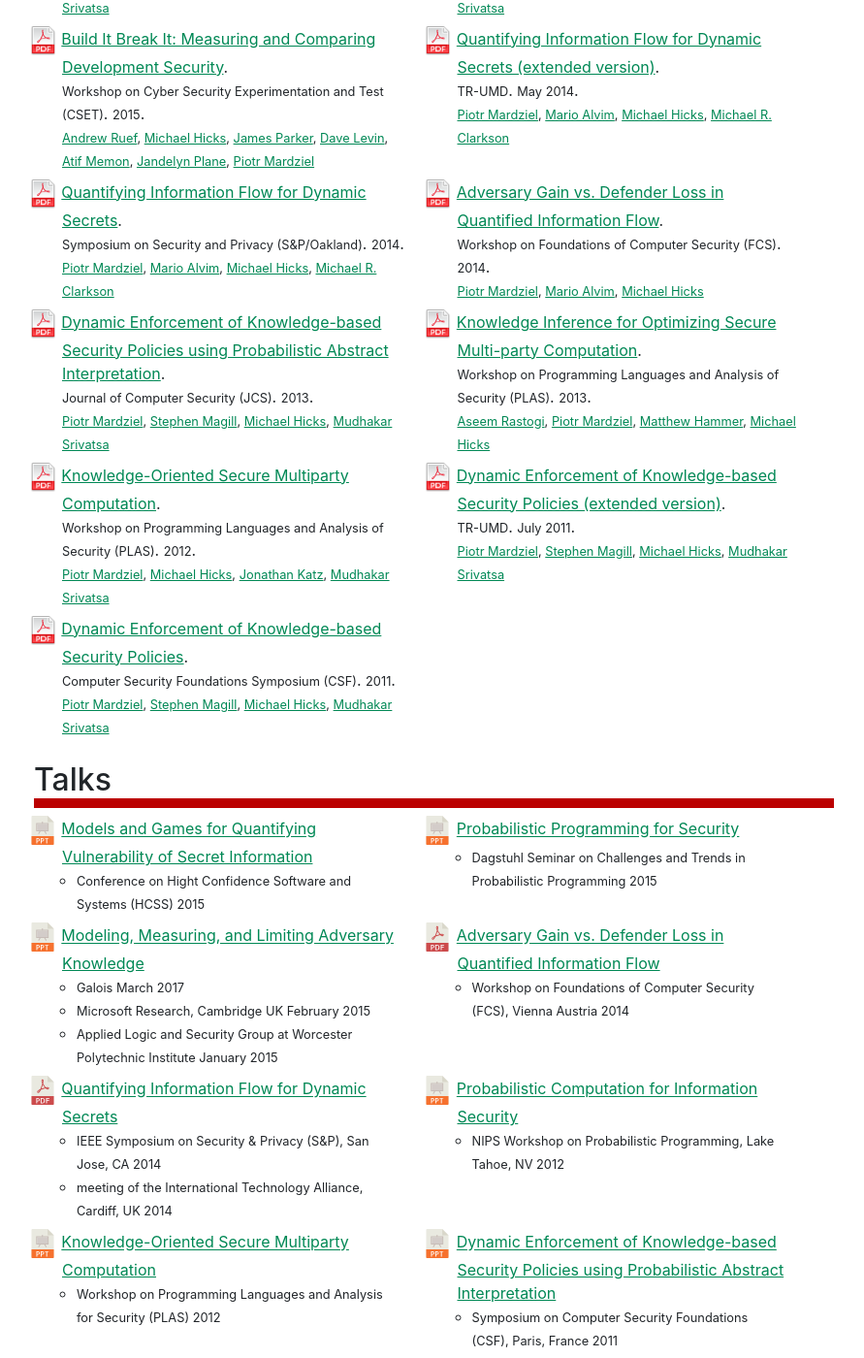
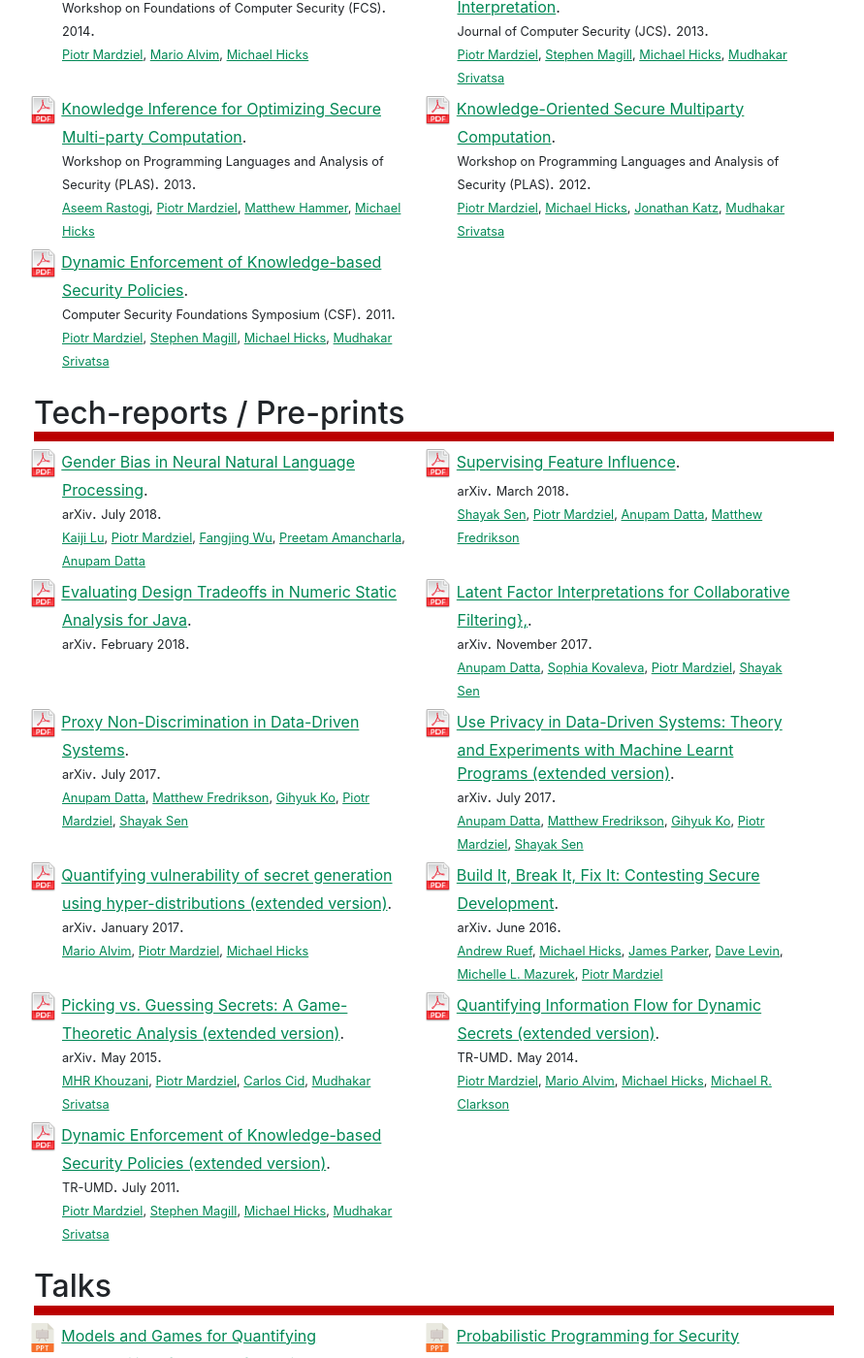
Before and after one commit to piotrm0/website-jekyll, a Jekyll site: the page built from public_html_src/index.html, in a window 1280 px wide and 1400 px high, scrolled down 2740 px. Shown: the whole window at 97% size, without its empty margins (335-1226 px from the left). Built offline with Jekyll 4.4.1, drawn with Linux system fonts in a browser that asks for light colours; some of the changed text lies outside the part shown.

Commit message:
preprints

```diff
--- a/public_html_src/_data/papers.yaml
+++ b/public_html_src/_data/papers.yaml
@@ -1,213 +1,282 @@
-wei2018evaluating:
-  title: "Evaluating Design Tradeoffs in Numeric Static Analysis for Java"
-  venue: ESOP
-  year: 2018
-  pdf: http://www.cs.umd.edu/~mwh/papers/eval-analysis-submit.pdf
-  authors:
-    - Shiyi Wei
-    - Piotr Mardziel
-    - Andrew Ruef
-    - Jeffrey S. Foster
-    - Michael Hicks
+Papers:
+  wei2018evaluating:
+    title: "Evaluating Design Tradeoffs in Numeric Static Analysis for Java"
+    venue: ESOP
+    year: 2018
+    pdf: http://www.cs.umd.edu/~mwh/papers/eval-analysis-submit.pdf
+    authors:
+      - Shiyi Wei
+      - Piotr Mardziel
+      - Andrew Ruef
+      - Jeffrey S. Foster
+      - Michael Hicks
 
-alvim2017quantifyingTR:
-  title: "Quantifying vulnerability of secret generation using hyper-distributions (extended version)"
-  venue: arXiv
-  year: January 2017
-  pdf: http://arxiv.org/pdf/1701.04174.pdf
-  authors:
-    - Mario Alvim
-    - Piotr Mardziel
-    - Michael Hicks
+  alvim2017quantifying:
+    title: "Quantifying vulnerability of secret generation using hyper-distributions"
+    venue: POST
+    year: 2017
+    pdf: http://homepages.dcc.ufmg.br/~msalvim/publications/2017-POST.pdf
+    authors:
+      - Mario Alvim
+      - Piotr Mardziel
+      - Michael Hicks
 
-datta2017discriminationTR:
-  title: "Proxy Non-Discrimination in Data-Driven Systems"
-  venue: arXiv
-  year: July 2017
-  pdf: http://arxiv.org/pdf/1707.08120.pdf
-  authors:
-    - Anupam Datta
-    - Matthew Fredrikson
-    - Gihyuk Ko
-    - Piotr Mardziel
-    - Shayak Sen
+  datta2017useprivacy:
+    title: "Use Privacy in Data-Driven Systems: Theory and Experiments with Machine Learnt Programs"
+    venue: CCS
+    year: 2017
+    pdf: http://arxiv.org/pdf/1705.07807.pdf
+    authors:
+      - Anupam Datta
+      - Matthew Fredrikson
+      - Gihyuk Ko
+      - Piotr Mardziel
+      - Shayak Sen
 
-alvim2017quantifying:
-  title: "Quantifying vulnerability of secret generation using hyper-distributions"
-  venue: POST
-  year: 2017
-  pdf: http://homepages.dcc.ufmg.br/~msalvim/publications/2017-POST.pdf
-  authors:
-    - Mario Alvim
-    - Piotr Mardziel
-    - Michael Hicks
+  ruef2016bibifi:
+    title: "Build It, Break It, Fix It: Contesting Secure Development"
+    venue: CCS
+    year: 2016
+    pdf: http://cs.umd.edu/~dml/papers/bibifi_ccs16.pdf
+    authors:
+      - Andrew Ruef
+      - Michael Hicks
+      - James Parker
+      - Dave Levin
+      - Michelle Mazurek
+      - Piotr Mardziel
 
-datta2017useprivacyTR:
-  title: "Use Privacy in Data-Driven Systems: Theory and Experiments with Machine Learnt Programs (extended version)"
-  venue: arXiv
-  year: July 2017
-  pdf: http://arxiv.org/pdf/1705.07807.pdf
-  authors:
-    - Anupam Datta
-    - Matthew Fredrikson
-    - Gihyuk Ko
-    - Piotr Mardziel
-    - Shayak Sen
+  alvim16strategy:
+    title: "Towards the Quantification of Strategy Leakage"
+    venue: FCS
+    year: 2016
+    pdf: http://www.cs.umd.edu/~mwh/papers/stratquant.pdf
+    authors:
+      - Mario Alvim
+      - Piotr Mardziel
+      - Michael Hicks
 
-datta2017useprivacy:
-  title: "Use Privacy in Data-Driven Systems: Theory and Experiments with Machine Learnt Programs"
-  venue: CCS
-  year: 2017
-  pdf: http://arxiv.org/pdf/1705.07807.pdf
-  authors:
-    - Anupam Datta
-    - Matthew Fredrikson
-    - Gihyuk Ko
-    - Piotr Mardziel
-    - Shayak Sen
+  khouzani15picking:
+    title: "Picking vs. Guessing Secrets: A Game-Theoretic Analysis"
+    venue: CSF
+    year: 2015
+    pdf: docs/khouzani15picking.paper.pdf
+    authors:
+      - MHR Khouzani
+      - Piotr Mardziel
+      - Carlos Cid
+      - Mudhakar Srivatsa
 
-ruef2016bibifi:
-  title: "Build It, Break It, Fix It: Contesting Secure Development"
-  venue: CCS
-  year: 2016
-  pdf: http://cs.umd.edu/~dml/papers/bibifi_ccs16.pdf
-  authors:
-    - Andrew Ruef
-    - Michael Hicks
-    - James Parker
-    - Dave Levin
-    - Michelle Mazurek
-    - Piotr Mardziel
+  ruef15bibifi:
+    title: "Build It Break It: Measuring and Comparing Development Security"
+    venue: CSET
+    year: 2015
+    pdf: http://www.cs.umd.edu/~mwh/papers/bibifi-cset15.pdf
+    authors:
+      - Andrew Ruef
+      - Michael Hicks
+      - James Parker
+      - Dave Levin
+      - Atif Memon
+      - Jandelyn Plane
+      - Piotr Mardziel
 
-alvim16strategy:
-  title: "Towards the Quantification of Strategy Leakage"
-  venue: FCS
-  year: 2016
-  pdf: http://www.cs.umd.edu/~mwh/papers/stratquant.pdf
-  authors:
-    - Mario Alvim
-    - Piotr Mardziel
-    - Michael Hicks
+  mardziel14time:
+    title: "Quantifying Information Flow for Dynamic Secrets"
+    venue: S&P/Oakland
+    year: 2014
+    pdf: http://www.cs.umd.edu/~mwh/papers/qif-dynamic-secrets.pdf
+    authors:
+      - Piotr Mardziel
+      - Mario Alvim
+      - Michael Hicks
+      - Michael R. Clarkson
 
-khouzani15pickingTR:
-  title: "Picking vs. Guessing Secrets: A Game-Theoretic Analysis (extended version)"
-  venue: arXiv
-  year: May 2015
-  pdf: http://arxiv.org/pdf/1505.02325.pdf
-  authors:
-    - MHR Khouzani
-    - Piotr Mardziel
-    - Carlos Cid
-    - Mudhakar Srivatsa
+  mardziel14timefcs:
+    title: "Adversary Gain vs. Defender Loss in Quantified Information Flow"
+    venue: FCS
+    year: 2014
+    pdf: http://www.cs.umd.edu/~mwh/papers/qifgl.pdf
+    authors:
+      - Piotr Mardziel
+      - Mario Alvim
+      - Michael Hicks
 
-khouzani15picking:
-  title: "Picking vs. Guessing Secrets: A Game-Theoretic Analysis"
-  venue: CSF
-  year: 2015
-  pdf: docs/khouzani15picking.paper.pdf
-  authors:
-    - MHR Khouzani
-    - Piotr Mardziel
-    - Carlos Cid
-    - Mudhakar Srivatsa
+  mardziel13beliefJCS:
+    title: "Dynamic Enforcement of Knowledge-based Security Policies using Probabilistic Abstract Interpretation"
+    venue: JCS
+    year: 2013
+    pdf: http://www.cs.umd.edu/~mwh/papers/beliefpol-extended.pdf
+    authors:
+      - Piotr Mardziel
+      - Stephen Magill
+      - Michael Hicks
+      - Mudhakar Srivatsa
 
-ruef15bibifi:
-  title: "Build It Break It: Measuring and Comparing Development Security"
-  venue: CSET
-  year: 2015
-  pdf: http://www.cs.umd.edu/~mwh/papers/bibifi-cset15.pdf
-  authors:
-    - Andrew Ruef
-    - Michael Hicks
-    - James Parker
-    - Dave Levin
-    - Atif Memon
-    - Jandelyn Plane
-    - Piotr Mardziel
+  rastogi13knowledge:
+    title: "Knowledge Inference for Optimizing Secure Multi-party Computation"
+    venue: PLAS
+    year: 2013
+    pdf: http://www.cs.umd.edu/~mwh/papers/smc-knowledge.pdf
+    authors:
+      - Aseem Rastogi
+      - Piotr Mardziel
+      - Matthew Hammer
+      - Michael Hicks
 
-mardziel14timeTR:
-  title: "Quantifying Information Flow for Dynamic Secrets (extended version)"
-  venue: TR-UMD
-  year: May 2014
-  pdf: http://www.cs.umd.edu/~mwh/papers/qif-dynamic-secrets-tr.pdf
-  authors:
-    - Piotr Mardziel
-    - Mario Alvim
-    - Michael Hicks
-    - Michael R. Clarkson
+  mardziel12beliefsmc:
+    title: "Knowledge-Oriented Secure Multiparty Computation"
+    venue: PLAS
+    year: 2012
+    pdf: http://www.cs.umd.edu/~mwh/papers/belief-smc.pdf
+    authors:
+      - Piotr Mardziel
+      - Michael Hicks
+      - Jonathan Katz
+      - Mudhakar Srivatsa
 
-mardziel14time:
-  title: "Quantifying Information Flow for Dynamic Secrets"
-  venue: S&P/Oakland
-  year: 2014
-  pdf: http://www.cs.umd.edu/~mwh/papers/qif-dynamic-secrets.pdf
-  authors:
-    - Piotr Mardziel
-    - Mario Alvim
-    - Michael Hicks
-    - Michael R. Clarkson
+  mardziel11belief:
+    title: Dynamic Enforcement of Knowledge-based Security Policies
+    venue: CSF
+    year: 2011
+    pdf: http://www.cs.umd.edu/~mwh/papers/beliefpol.pdf
+    authors:
+      - Piotr Mardziel
+      - Stephen Magill
+      - Michael Hicks
+      - Mudhakar Srivatsa
 
-mardziel14timefcs:
-  title: "Adversary Gain vs. Defender Loss in Quantified Information Flow"
-  venue: FCS
-  year: 2014
-  pdf: http://www.cs.umd.edu/~mwh/papers/qifgl.pdf
-  authors:
-    - Piotr Mardziel
-    - Mario Alvim
-    - Michael Hicks
+Tech-reports / Pre-prints:
+  lu2018gender:
+    title: Gender Bias in Neural Natural Language Processing
+    authors:
+      - Kaiji Lu
+      - Piotr Mardziel
+      - Fangjing Wu
+      - Preetam Amancharla
+      - Anupam Datta
+    year: July 2018
+    venue: arXiv
+    arxiv: 1807.11714
+    pdf: https://arxiv.org/pdf/1807.11714
 
-mardziel13beliefJCS:
-  title: "Dynamic Enforcement of Knowledge-based Security Policies using Probabilistic Abstract Interpretation"
-  venue: JCS
-  year: 2013
-  pdf: http://www.cs.umd.edu/~mwh/papers/beliefpol-extended.pdf
-  authors:
-    - Piotr Mardziel
-    - Stephen Magill
-    - Michael Hicks
-    - Mudhakar Srivatsa
+  sen2018supervising:
+    title: Supervising Feature Influence
+    authors:
+      - Shayak Sen
+      - Piotr Mardziel
+      - Anupam Datta
+      - Matthew Fredrikson
+    year: March 2018
+    venue: arXiv
+    arxiv: 1803.10815
+    pdf: https://arxiv.org/pdf/1803.10815
 
-rastogi13knowledge:
-  title: "Knowledge Inference for Optimizing Secure Multi-party Computation"
-  venue: PLAS
-  year: 2013
-  pdf: http://www.cs.umd.edu/~mwh/papers/smc-knowledge.pdf
-  authors:
-    - Aseem Rastogi
-    - Piotr Mardziel
-    - Matthew Hammer
-    - Michael Hicks
+  Wei_2018:
+    title: Evaluating Design Tradeoffs in Numeric Static Analysis for Java
+    author:
+      - Shiyi Wei
+      - Piotr Mardziel
+      - Andrew Ruef
+      - Jeffrey S. Foster
+      - Michael Hicks
+    year: February 2018
+    venue: arXiv
+    arxiv: 1802.08927
+    pdf: https://arxiv.org/pdf/1802.08927
 
-mardziel12beliefsmc:
-  title: "Knowledge-Oriented Secure Multiparty Computation"
-  venue: PLAS
-  year: 2012
-  pdf: http://www.cs.umd.edu/~mwh/papers/belief-smc.pdf
-  authors:
-    - Piotr Mardziel
-    - Michael Hicks
-    - Jonathan Katz
-    - Mudhakar Srivatsa
+  datta2017latent:
+    title: Latent Factor Interpretations for Collaborative Filtering},
+    authors:
+      - Anupam Datta
+      - Sophia Kovaleva
+      - Piotr Mardziel
+      - Shayak Sen
+    year: November 2017
+    venue: arXiv
+    arxiv: 1711.10816
+    pdf: https://arxiv.org/pdf/1711.10816
 
-mardziel13beliefTR:
-  title: "Dynamic Enforcement of Knowledge-based Security Policies (extended version)"
-  venue: TR-UMD
-  year: July 2011
-  pdf: http://www.cs.umd.edu/~mwh/papers/beliefpolTR.pdf
-  authors:
-    - Piotr Mardziel
-    - Stephen Magill
-    - Michael Hicks
-    - Mudhakar Srivatsa
+  datta2017discriminationTR:
+    title: "Proxy Non-Discrimination in Data-Driven Systems"
+    venue: arXiv
+    arxiv: 1707.08120
+    year: July 2017
+    pdf: http://arxiv.org/pdf/1707.08120.pdf
+    authors:
+      - Anupam Datta
+      - Matthew Fredrikson
+      - Gihyuk Ko
+      - Piotr Mardziel
+      - Shayak Sen
 
-mardziel11belief:
-  title: Dynamic Enforcement of Knowledge-based Security Policies
-  venue: CSF
-  year: 2011
-  pdf: http://www.cs.umd.edu/~mwh/papers/beliefpol.pdf
-  authors:
-    - Piotr Mardziel
-    - Stephen Magill
-    - Michael Hicks
-    - Mudhakar Srivatsa
+  datta2017useprivacyTR:
+    title: "Use Privacy in Data-Driven Systems: Theory and Experiments with Machine Learnt Programs (extended version)"
+    venue: arXiv
+    arxiv: 1705.07807
+    year: July 2017
+    pdf: http://arxiv.org/pdf/1705.07807.pdf
+    authors:
+      - Anupam Datta
+      - Matthew Fredrikson
+      - Gihyuk Ko
+      - Piotr Mardziel
+      - Shayak Sen
+
+  alvim2017quantifyingTR:
+    title: "Quantifying vulnerability of secret generation using hyper-distributions (extended version)"
+    venue: arXiv
+    arxiv: 1701.04174
+    year: January 2017
+    pdf: http://arxiv.org/pdf/1701.04174.pdf
+    authors:
+      - Mario Alvim
+      - Piotr Mardziel
+      - Michael Hicks
+
+  ruef2016build:
+    title: "Build It, Break It, Fix It: Contesting Secure Development"
+    authors:
+      - Andrew Ruef
+      - Michael Hicks
+      - James Parker
+      - Dave Levin
+      - Michelle L. Mazurek
+      - Piotr Mardziel
+    year: June 2016
+    venue: arXiv
+    arxiv: 1606.01881
+
+  khouzani15pickingTR:
+    title: "Picking vs. Guessing Secrets: A Game-Theoretic Analysis (extended version)"
+    venue: arXiv
+    arxiv: 1505.02325
+    year: May 2015
+    pdf: http://arxiv.org/pdf/1505.02325.pdf
+    authors:
+      - MHR Khouzani
+      - Piotr Mardziel
+      - Carlos Cid
+      - Mudhakar Srivatsa
+
+  mardziel14timeTR:
+    title: "Quantifying Information Flow for Dynamic Secrets (extended version)"
+    venue: TR-UMD
+    year: May 2014
+    pdf: http://www.cs.umd.edu/~mwh/papers/qif-dynamic-secrets-tr.pdf
+    authors:
+      - Piotr Mardziel
+      - Mario Alvim
+      - Michael Hicks
+      - Michael R. Clarkson
+
+  mardziel13beliefTR:
+    title: "Dynamic Enforcement of Knowledge-based Security Policies (extended version)"
+    venue: TR-UMD
+    year: July 2011
+    pdf: http://www.cs.umd.edu/~mwh/papers/beliefpolTR.pdf
+    authors:
+      - Piotr Mardziel
+      - Stephen Magill
+      - Michael Hicks
+      - Mudhakar Srivatsa
--- a/public_html_src/index.html
+++ b/public_html_src/index.html
@@ -221,11 +224,14 @@ Signals and Systems: Deep Learning
         </div>
         -->
 
+    {%- for paper_types in site.data.papers -%}
+
     <div class="debug col-12">
-      <h2><a name="papers">Papers</a></h2>
+      <h2><a name="papers">{{ paper_types[0] }}</a></h2>
 
       <ul class="debug row">
-	{%- for paper_dict in site.data.papers -%}
+
+	{%- for paper_dict in paper_types[1] -%}
 	{%- assign ref = paper_dict[0] -%}
 	{%- assign paper = paper_dict[1] -%}
 	{%- assign venue_short = paper.venue -%}
@@ -256,6 +262,8 @@ Signals and Systems: Deep Learning
       </ul>
     </div>
 
+    {%- endfor -%}
+
     <div class="debug col-12">
       <h2><a name="talks">Talks</a></h2>
       <ul class="debug row">
@@ -271,7 +279,9 @@ Signals and Systems: Deep Learning
 	    {%- endfor -%}
 	  </ul>
 	</li>
+
 	{%- endfor -%}
+
       </ul>
     </div>
 
```
Also changed, not shown: other parts of public_html_src/index.html (+13 -10 lines).
